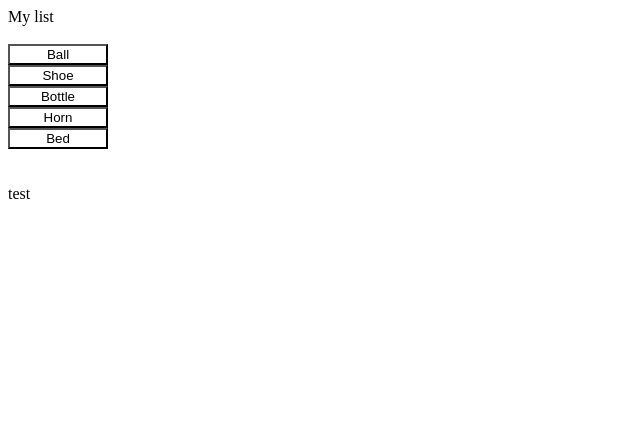
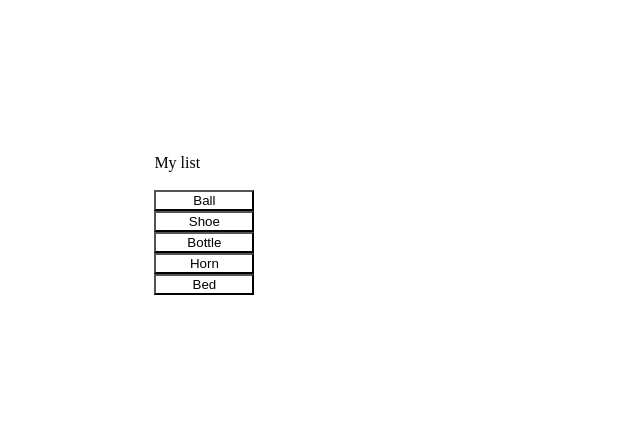
Before and after one commit to galkremer1/myContacts, a plain HTML site: page tests.html in a window 1280 px wide. Shown: the whole page, without its empty margins (0-640 px from the left). Drawn offline with nearby package versions, Linux system fonts and the light colour scheme.

Commit message:
-css_changes

```diff
--- a/app.css
+++ b/app.css
@@ -1,3 +1,14 @@
 .btn {
     width: 100px;
 }
+
+.listRapper {
+    margin: 20px;
+    display: inline-block;
+    padding: 10%;
+}
+
+.displayRapper {
+    margin: 0px;
+    display: inline-block;
+}
--- a/tests.html
+++ b/tests.html
@@ -6,8 +6,8 @@
     <link rel="stylesheet" type="text/css" href="app.css">
 </head>
 <body ng-app="myApp">
-<span class="list>
 <div id="container" ng-controller="MainController">
+    <span class="listRapper">
             <div ng-controller="ListController"> {{title}}
                 <br>
                 <br>
@@ -15,15 +15,16 @@
                    <button class="btn" ng-click="selectItem(item)" ng-style={"background":item.selected?"red":"white"}> {{item.name}} </button>
                </div>
             </div>
+    </span>
+    <span class="displayRapper">
             <div ng-controller="DescController">
                 {{myService.cMsg.desc}}
                 <br>
                 <img ng-src={{myService.cMsg.pic}}>
             </div>
     </span>
-<span>
-    test
-</span>
+</div>
+
 <script src="angular/angular.js"></script>
 <script src="app.js"></script>
 </body>
```
Lines whose indentation alone changed are shown as unchanged.
